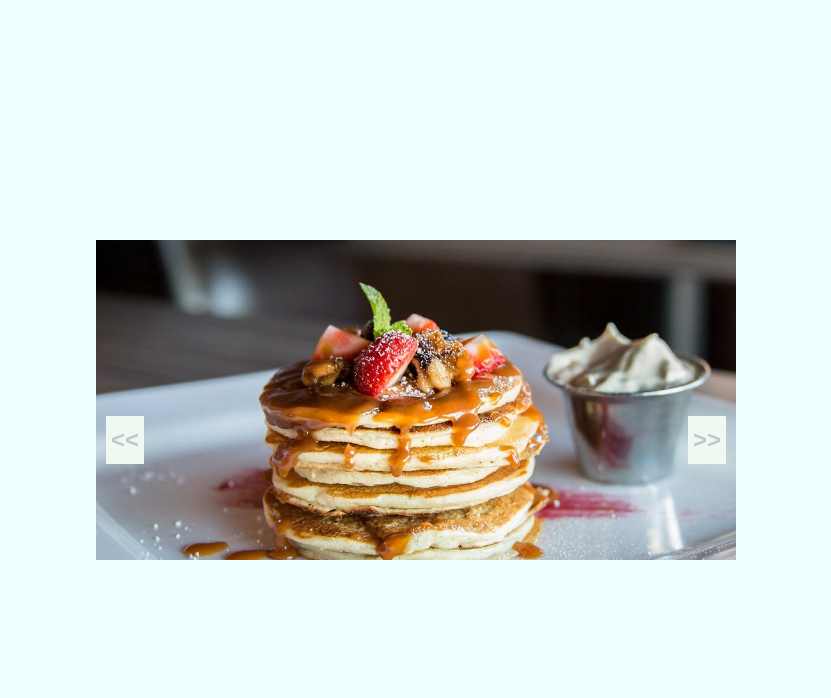
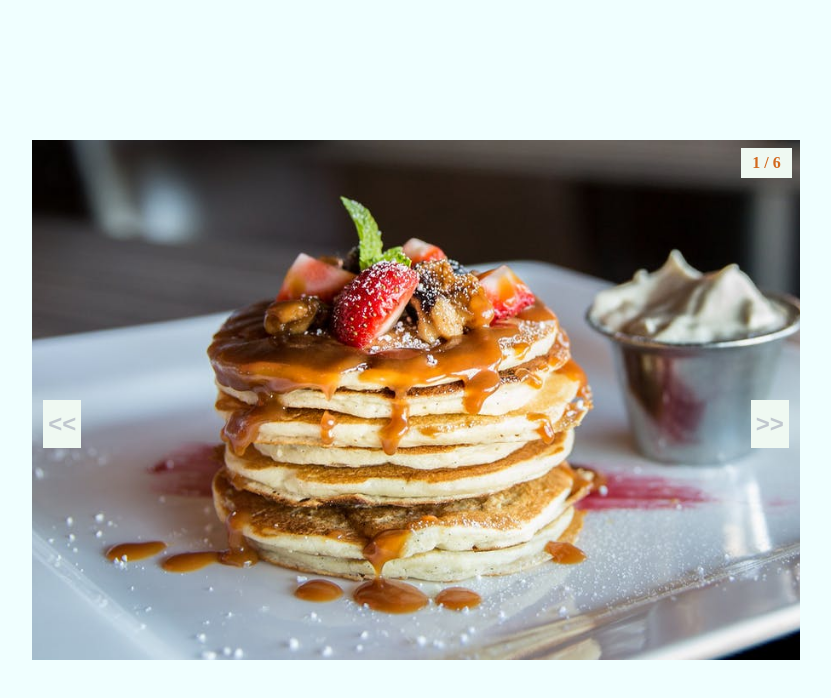
Before and after one commit to andjared/image-slider-js, a plain HTML site: page index.html in a window 1280 px wide. Shown: the whole page, without its empty margins (224-1055 px from the left). Drawn offline with Linux system fonts and the light colour scheme.

Commit message:
slide order

```diff
--- a/index.html
+++ b/index.html
@@ -15,6 +15,9 @@
         </div>
         <div class="next">
           <button id="next-btn"><span> >> </span></button>
+        </div>
+        <div class="slide-number">
+          <span class="slide-order">1 / 6</span>
         </div>
         <div class="slide">
           <img src="./images/item-1.jpeg" alt="slide-one" />
--- a/script.js
+++ b/script.js
@@ -4,16 +4,23 @@ const nextBtn = document.querySelector("#next-btn");
 
 const slides = document.querySelectorAll(".slide");
 
+const order = document.querySelector(".slide-order");
+
 slides.forEach((slide, index) => {
-  console.log(index);
   slide.style.left = `${index * 100}%`;
 });
 
 let counter = 0;
-// console.log(counter);
 
-const slider = (type) => {
-  console.log(counter);
+const slider = () => {
+  if (counter === slides.length) {
+    counter = 0;
+  }
+  if (counter < 0) {
+    counter = slides.length - 1;
+  }
+
+  order.textContent = `${counter + 1} / 6`;
 
   slides.forEach(
     (slide) => (slide.style.transform = `translateX(-${counter * 100}%)`)
--- a/style.css
+++ b/style.css
@@ -5,16 +5,15 @@
 }
 
 .container {
-  /* width: 100vw; */
+  width: 100vw;
   min-height: 100vh;
-  padding: 0 2em;
   display: grid;
   background-color: azure;
   place-items: center;
 }
 
 .slider {
-  width: 50vw;
+  width: 80vw;
   max-width: 60rem;
   height: 40vh;
   margin: 0 auto;
@@ -25,16 +24,16 @@
 .prev,
 .next {
   position: absolute;
-  top: 55%;
+  top: 50%;
   z-index: 1;
 }
 
 .prev {
-  left: 10px;
+  left: 0.7em;
 }
 
 .next {
-  right: 10px;
+  right: 0.7em;
 }
 
 .slider button {
@@ -47,6 +46,11 @@
   font-size: 24px;
   font-weight: 600;
   cursor: pointer;
+  transition: all 0.25s ease-in-out;
+}
+
+.slider button:hover {
+  color: chocolate;
 }
 
 .slide {
@@ -64,3 +68,38 @@
   width: 100%;
   object-fit: cover;
 }
+
+.slide-number {
+  position: absolute;
+  top: 0.5em;
+  right: 0.5em;
+  z-index: 1;
+}
+
+.slide-number span {
+  display: inline-block;
+  font-size: 1em;
+  font-weight: 600;
+  padding: 0.375em 0.7em;
+  background-color: rgb(239, 249, 242);
+  color: chocolate;
+}
+
+@media screen and (min-width: 576px) {
+  .slider {
+    height: 45vh;
+  }
+}
+
+@media screen and (min-width: 768px) {
+  .slider {
+    height: 55vh;
+    width: 60vw;
+  }
+}
+
+@media screen and (min-width: 992px) {
+  .slider {
+    height: 65vh;
+  }
+}
```
